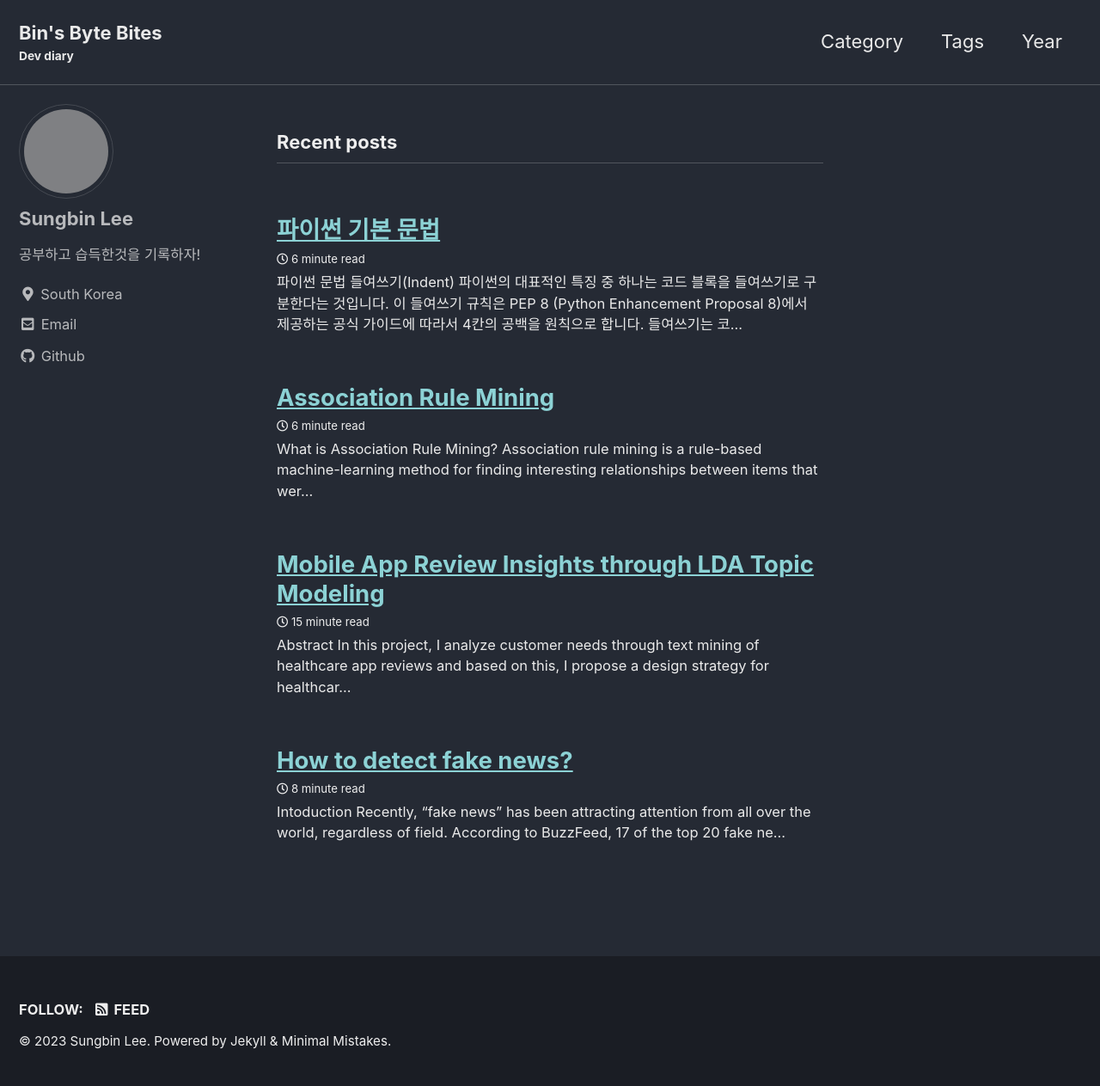
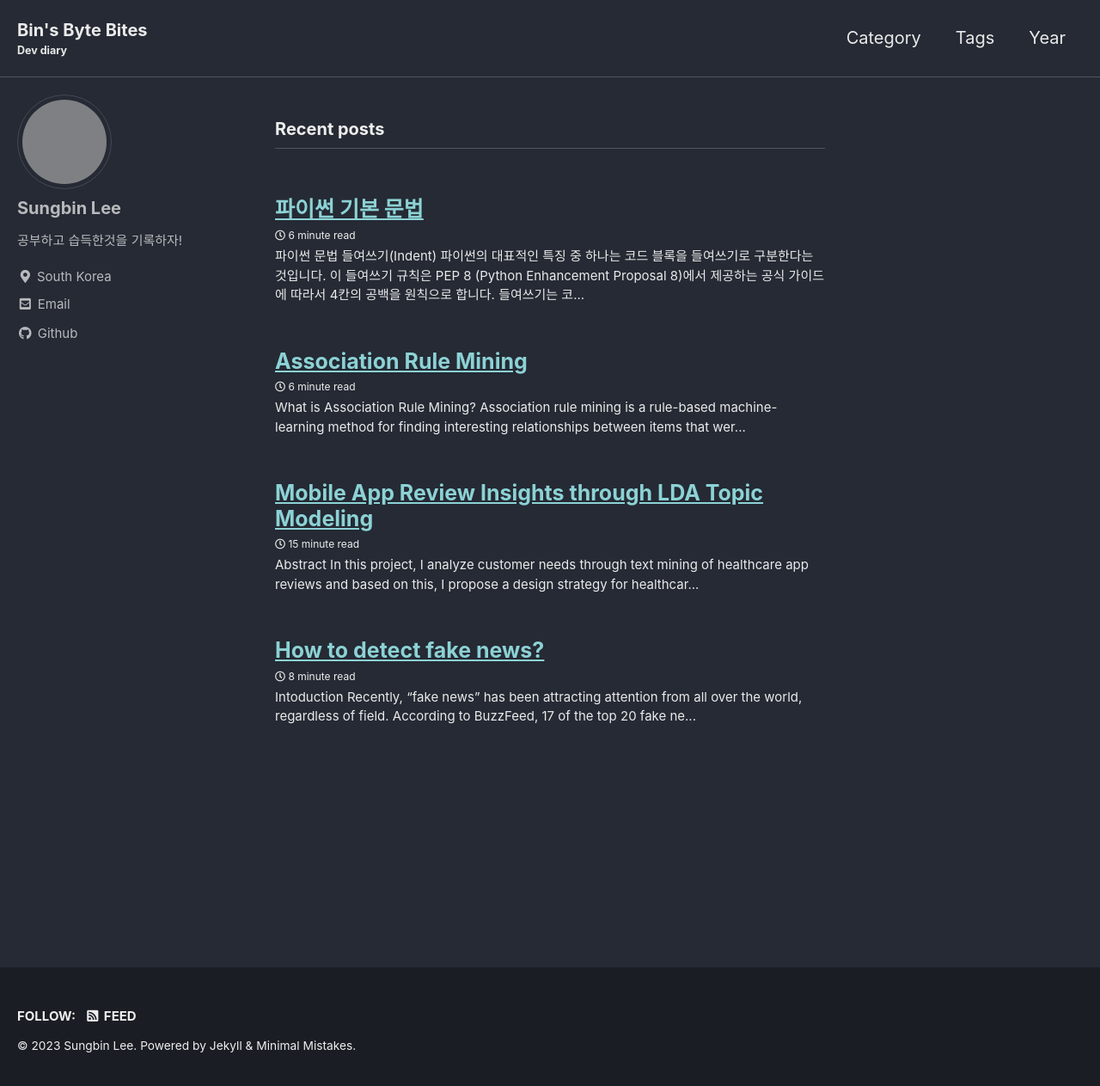
Before and after one commit to sungbinlee/tech.sungbinlee.dev, a Jekyll site: the page built from index.html, in a window 1280 px wide and 1267 px high. Shown: the top 1263 px of the window at 86% size. Built offline with Jekyll 4.4.1, drawn with Linux system fonts in a browser that asks for light colours; cached includes are drawn as plain includes; the list of posts is cut into pages by our own code; grey boxes are pictures that could not be loaded.

Commit message:
adjust font size

```diff
--- a/_sass/minimal-mistakes/_reset.scss
+++ b/_sass/minimal-mistakes/_reset.scss
@@ -11,7 +11,7 @@ html {
   font-size: 16px;
 
   @include breakpoint($medium) {
-    font-size: 18px;
+    font-size: 20px;
   }
 
   @include breakpoint($large) {
@@ -19,7 +19,7 @@ html {
   }
 
   @include breakpoint($x-large) {
-    font-size: 22px;
+    font-size: 20px;
   }
 
   -webkit-text-size-adjust: 100%;
```
